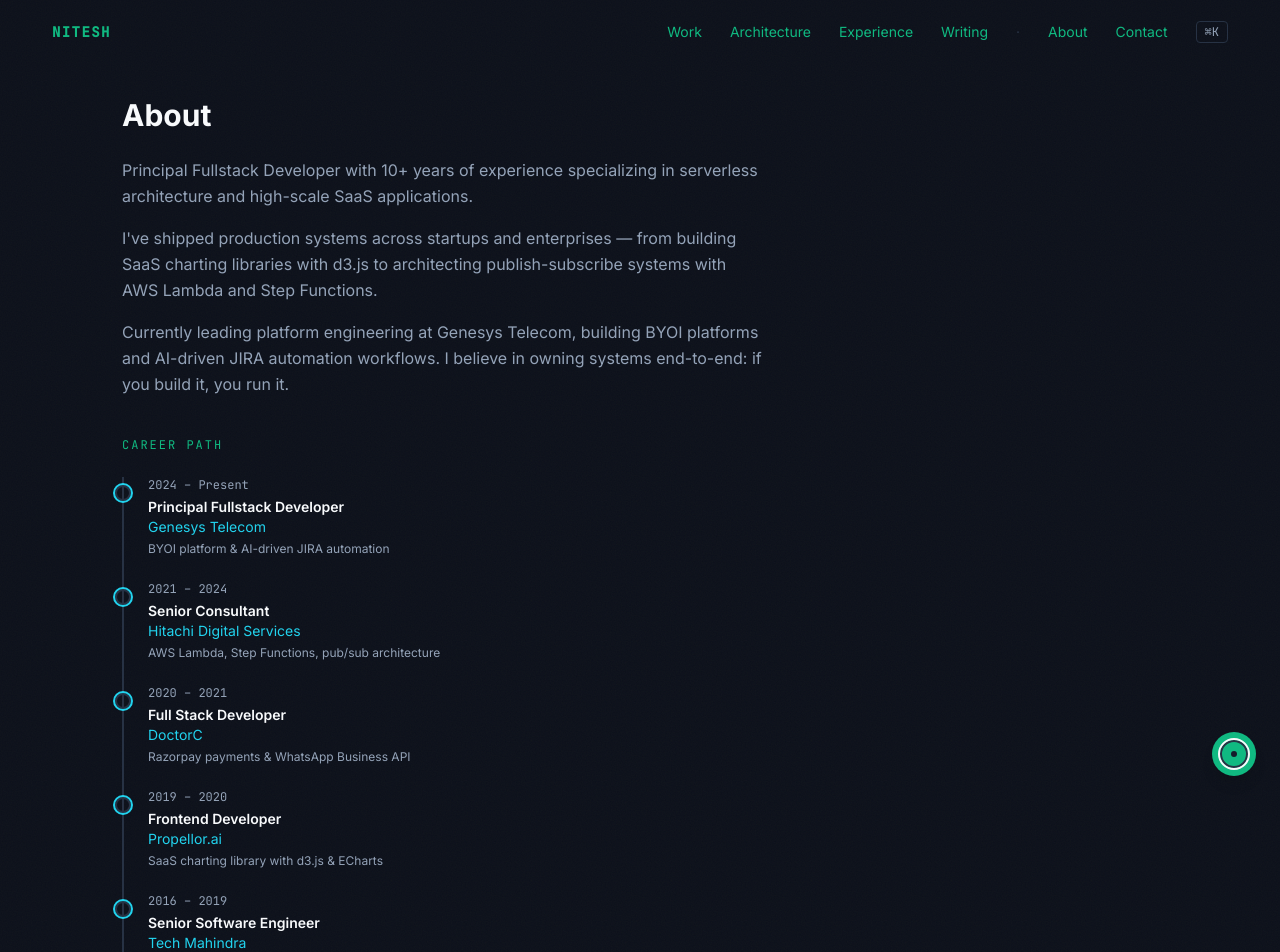
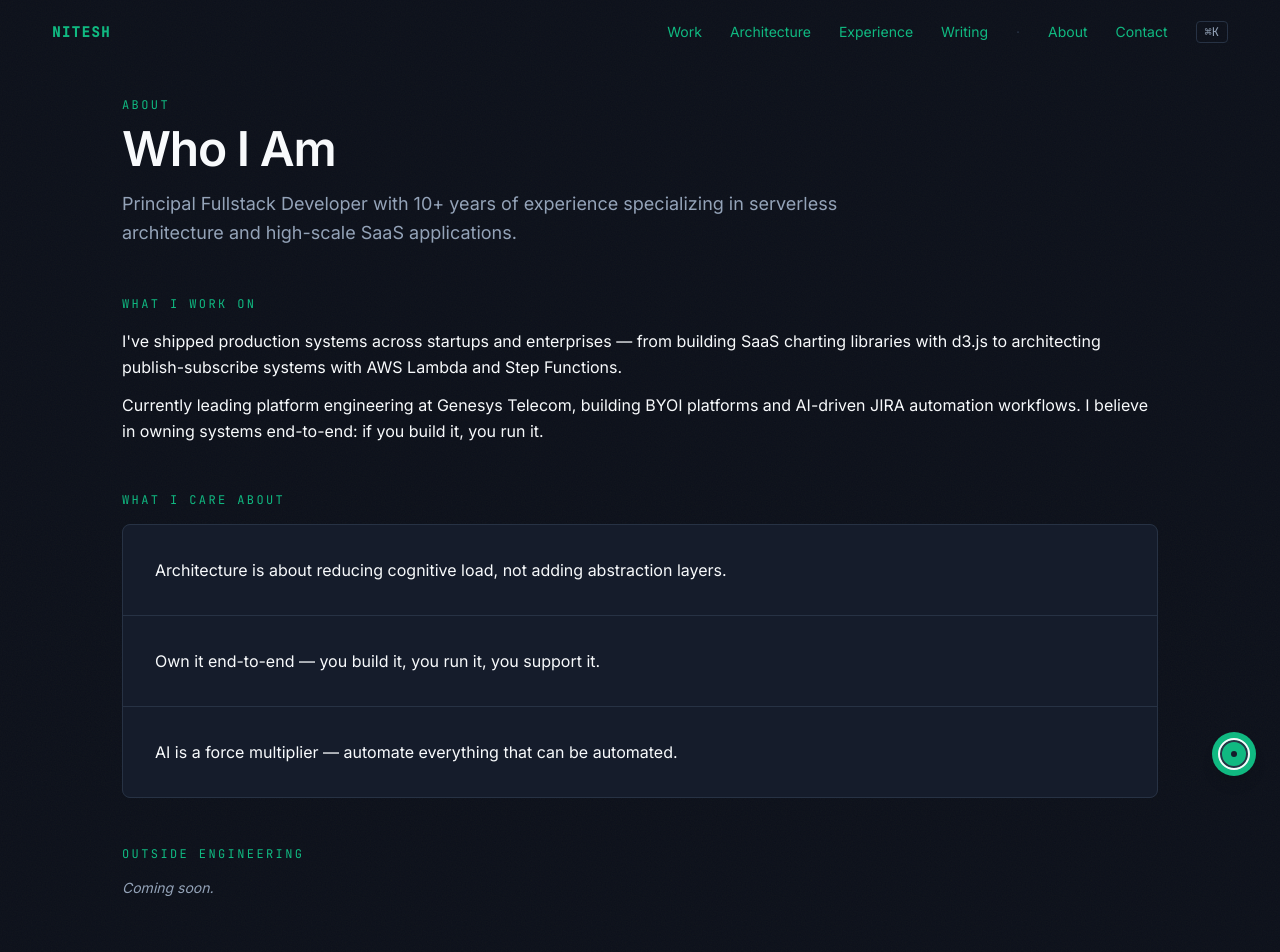
Before and after one commit to knee-tesh/initesh, a Next.js app: page /about in a window 1280 px wide. Shown: the top 952 px of the page. Built offline with nearby package versions, Linux system fonts and the light colour scheme.

Commit message:
feat: experience, writing, about pages

```diff
--- a/src/app/(main)/about/page.tsx
+++ b/src/app/(main)/about/page.tsx
@@ -1,36 +1,46 @@
-import Timeline from "@/components/about/timeline";
-import Philosophy from "@/components/about/philosophy";
-import Reveal from "@/components/shared/reveal";
+import SectionHeading from "@/components/shared/section-heading";
 import about from "@/data/about.json";
 
 export default function AboutPage() {
   return (
-    <div className="max-w-[640px]">
-      <Reveal>
-        <h1 className="text-2xl md:text-3xl font-bold text-ink mb-6 font-[family-name:var(--font-display)]">
-          About
-        </h1>
-      </Reveal>
+    <div className="space-y-12">
+      <SectionHeading
+        eyebrow="About"
+        title="Who I Am"
+        kicker={about.narrative[0]}
+      />
 
-      <Reveal>
-        <div className="space-y-4 mb-10">
-          {about.narrative.map((paragraph, i) => (
-            <p key={i} className="text-base text-stone leading-relaxed">
-              {paragraph}
-            </p>
+      <section>
+        <h2 className="font-mono text-xs uppercase tracking-[0.2em] text-accent mb-4">
+          What I Work On
+        </h2>
+        <div className="space-y-3">
+          {about.narrative.slice(1).map((p, i) => (
+            <p key={i} className="text-text leading-relaxed">{p}</p>
           ))}
         </div>
-      </Reveal>
+      </section>
 
-      <Reveal>
-        <div className="mb-10">
-          <Timeline />
+      <section>
+        <h2 className="font-mono text-xs uppercase tracking-[0.2em] text-accent mb-4">
+          What I Care About
+        </h2>
+        <div className="space-y-px bg-border border border-border rounded-lg overflow-hidden">
+          {about.philosophy.map((item, i) => (
+            <div key={i} className="bg-surface p-6 md:p-8">
+              <p className="text-text leading-relaxed">{item}</p>
+            </div>
+          ))}
         </div>
-      </Reveal>
+      </section>
 
-      <Reveal>
-        <Philosophy />
-      </Reveal>
+      <section>
+        <h2 className="font-mono text-xs uppercase tracking-[0.2em] text-accent mb-4">
+          Outside Engineering
+        </h2>
+        {/* TODO(content): outside engineering interests */}
+        <p className="text-sm text-muted italic">Coming soon.</p>
+      </section>
     </div>
   );
 }
--- a/src/app/(main)/experience/page.tsx
+++ b/src/app/(main)/experience/page.tsx
@@ -1,4 +1,24 @@
 import SectionHeading from "@/components/shared/section-heading";
+import CareerTimeline from "@/components/experience/career-timeline";
+
+const THEMES = [
+  {
+    title: "Technical Influence",
+    body: "Defining architectural direction across teams and platforms.",
+  },
+  {
+    title: "Mentoring",
+    body: "Growing engineers through code review, pairing, and design critique.",
+  },
+  {
+    title: "Governance",
+    body: "Establishing standards that scale — review processes, RFC workflows, production readiness.",
+  },
+  {
+    title: "Standards",
+    body: "Setting technical bar for quality, reliability, and operability.",
+  },
+];
 
 export default function ExperiencePage() {
   return (
@@ -8,7 +28,22 @@ export default function ExperiencePage() {
         title="Experience"
         kicker="Roles, leadership, and the systems I've built across teams and organizations."
       />
-      {/* TODO(content): experience timeline, roles, leadership arc */}
+
+      <CareerTimeline />
+
+      <section>
+        <h2 className="font-mono text-xs uppercase tracking-[0.2em] text-accent mb-6">
+          Leadership Themes
+        </h2>
+        <div className="space-y-px bg-border border border-border rounded-lg overflow-hidden">
+          {THEMES.map((theme) => (
+            <div key={theme.title} className="bg-surface p-6 md:p-8">
+              <h3 className="text-lg font-semibold text-text">{theme.title}</h3>
+              <p className="mt-2 text-muted leading-relaxed">{theme.body}</p>
+            </div>
+          ))}
+        </div>
+      </section>
     </div>
   );
 }
--- /dev/null
+++ b/src/app/(main)/writing/[slug]/page.tsx
@@ -0,0 +1,44 @@
+import { notFound } from "next/navigation";
+import type { Metadata } from "next";
+import { articles } from "@/data/writing";
+
+export function generateStaticParams() {
+  return articles.map((a) => ({ slug: a.slug }));
+}
+
+export function generateMetadata({ params }: { params: Promise<{ slug: string }> }): Promise<Metadata> {
+  return params.then(({ slug }) => {
+    const article = articles.find((a) => a.slug === slug);
+    if (!article) return {};
+    return { title: article.title, description: article.summary };
+  });
+}
+
+export default async function ArticlePage({ params }: { params: Promise<{ slug: string }> }) {
+  const { slug } = await params;
+  const article = articles.find((a) => a.slug === slug);
+  if (!article) notFound();
+
+  return (
+    <article className="max-w-3xl mx-auto space-y-8 py-12">
+      <header>
+        <p className="font-mono text-xs uppercase tracking-[0.2em] text-accent">
+          {article.category}
+        </p>
+        <h1 className="mt-2 text-3xl md:text-4xl font-bold text-text font-[family-name:var(--font-display)]">
+          {article.title}
+        </h1>
+        <p className="mt-2 font-mono text-[10px] uppercase tracking-[0.15em] text-muted">
+          {article.readMinutes} min read · {article.date}
+        </p>
+      </header>
+
+      <p className="text-text leading-relaxed text-lg">{article.summary}</p>
+
+      <p className="text-sm text-muted italic">
+        {/* TODO(content): full article in progress */}
+        Full article in progress.
+      </p>
+    </article>
+  );
+}
--- a/src/app/(main)/writing/page.tsx
+++ b/src/app/(main)/writing/page.tsx
@@ -1,4 +1,6 @@
 import SectionHeading from "@/components/shared/section-heading";
+import WritingCard from "@/components/writing/writing-card";
+import { articles } from "@/data/writing";
 
 export default function WritingPage() {
   return (
@@ -8,7 +10,14 @@ export default function WritingPage() {
         title="Writing"
         kicker="Essays on engineering leadership, distributed systems, and craft."
       />
-      {/* TODO(content): blog posts / essays list */}
+      <div className="grid gap-6 md:grid-cols-2">
+        {articles.map((article) => (
+          <WritingCard key={article.slug} article={article} />
+        ))}
+      </div>
+      {articles.length === 1 && (
+        <p className="text-sm text-muted italic">More writing in progress.</p>
+      )}
     </div>
   );
 }
--- /dev/null
+++ b/src/components/experience/career-timeline.tsx
@@ -0,0 +1,31 @@
+import aboutData from "@/data/about.json";
+
+const SCOPE_FRAMING: Record<string, string> = {
+  "Senior Software Engineer": "Building",
+  "Full Stack Developer": "Building",
+  "Frontend Developer": "Building",
+  "Senior Consultant": "Architecting",
+  "Principal Fullstack Developer": "Leading",
+};
+
+export default function CareerTimeline() {
+  return (
+    <div className="space-y-px bg-border border border-border rounded-lg overflow-hidden">
+      {aboutData.timeline.map((item) => (
+        <div
+          key={item.year}
+          className="grid grid-cols-[auto_1fr] gap-6 bg-surface p-6 md:p-8 items-start"
+        >
+          <span className="font-mono text-xs text-muted whitespace-nowrap">{item.year}</span>
+          <div>
+            <h3 className="text-lg font-semibold text-text">{item.role}</h3>
+            <p className="text-sm text-accent">{item.org}</p>
+            <p className="mt-2 text-muted leading-relaxed">
+              {SCOPE_FRAMING[item.role] ?? ""} — {item.highlight}
+            </p>
+          </div>
+        </div>
+      ))}
+    </div>
+  );
+}
--- /dev/null
+++ b/src/components/writing/writing-card.tsx
@@ -0,0 +1,20 @@
+import Link from "next/link";
+import type { Article } from "@/data/writing";
+
+export default function WritingCard({ article }: { article: Article }) {
+  return (
+    <Link
+      href={`/writing/${article.slug}`}
+      className="block bg-surface border border-border rounded-lg p-6 hover:border-accent transition-colors"
+    >
+      <p className="font-mono text-[10px] uppercase tracking-[0.2em] text-accent mb-2">
+        {article.category}
+      </p>
+      <h3 className="text-lg font-semibold text-text">{article.title}</h3>
+      <p className="mt-2 text-muted text-sm leading-relaxed">{article.summary}</p>
+      <p className="mt-4 font-mono text-[10px] uppercase tracking-[0.15em] text-muted">
+        {article.readMinutes} min read · {article.date}
+      </p>
+    </Link>
+  );
+}
```
